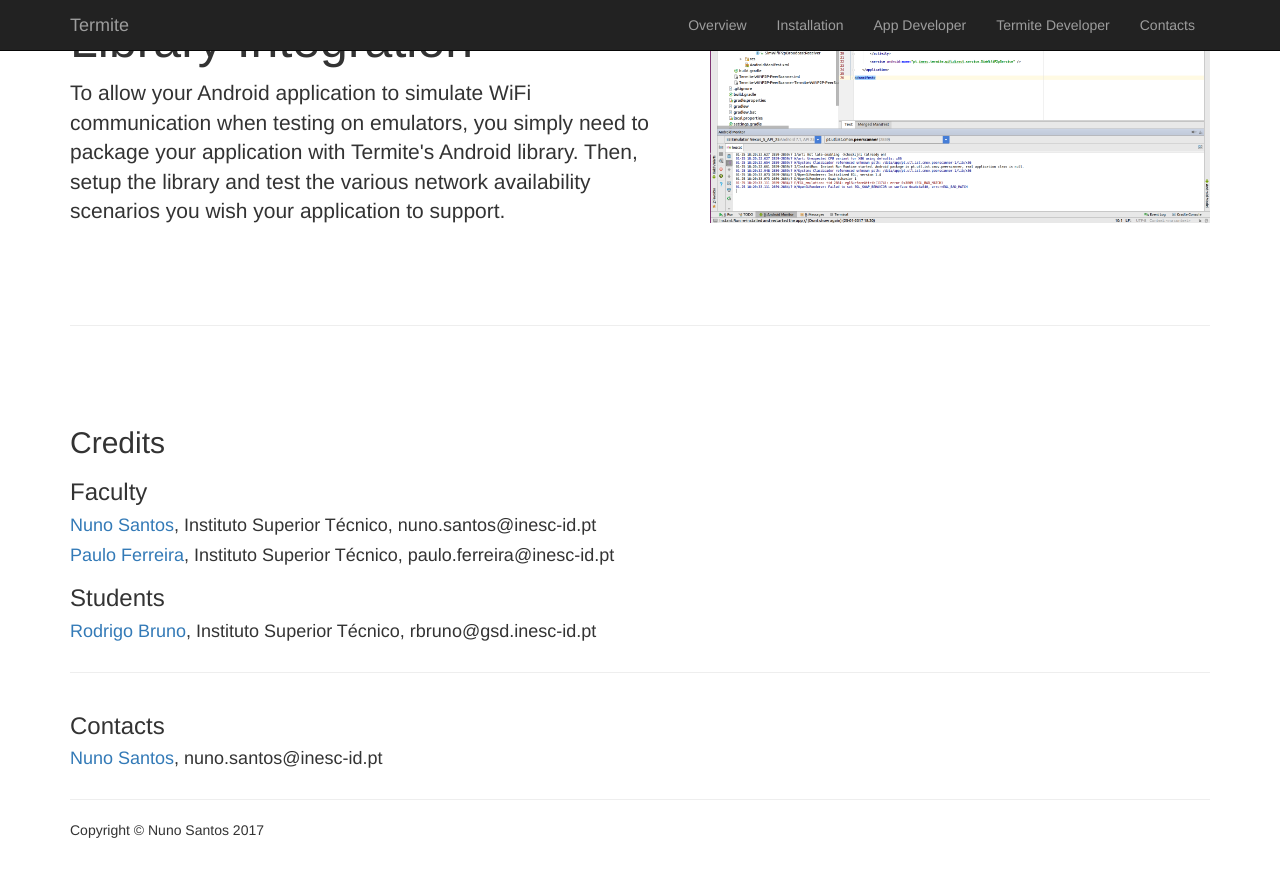
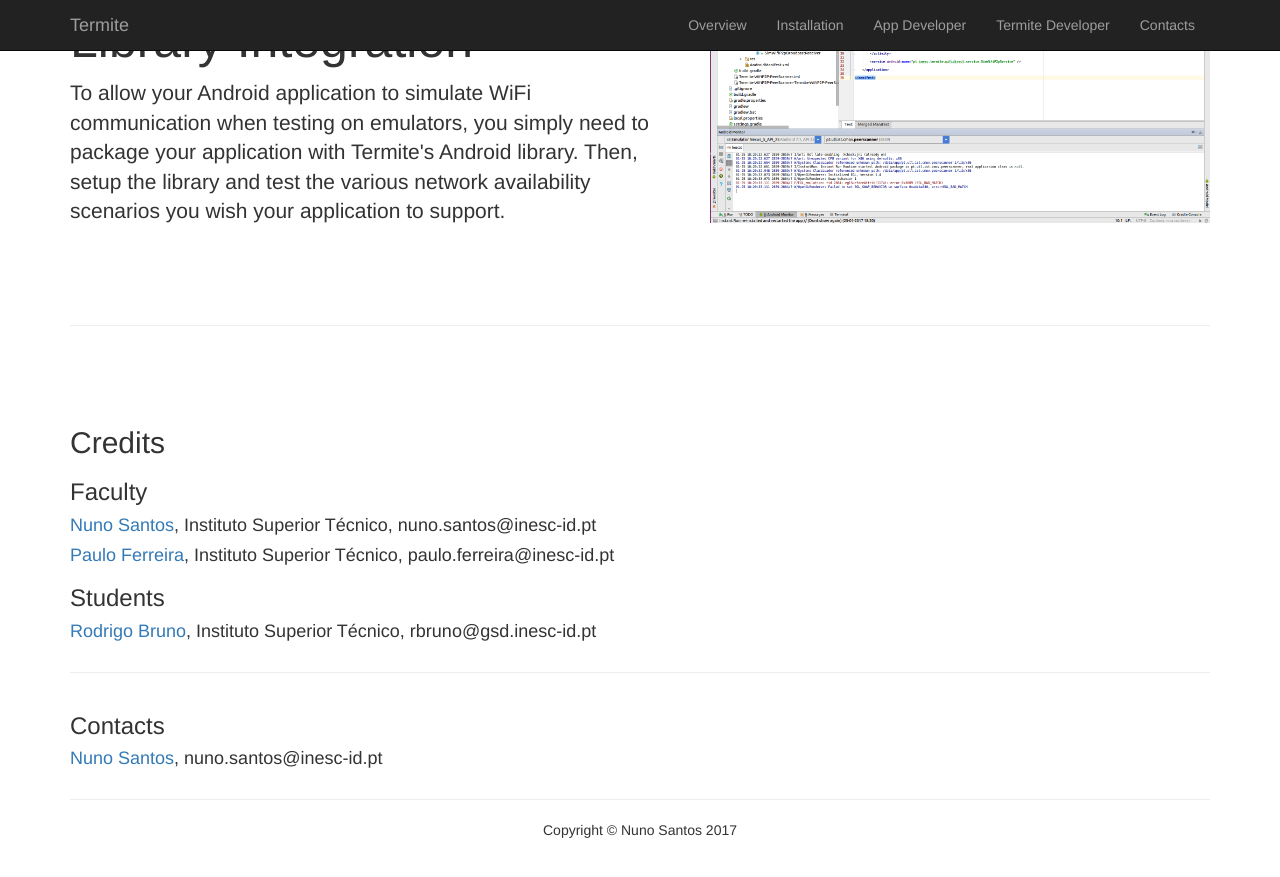
Before and after one commit to etraudonun/termite, a Jekyll site: the page index.html, which Jekyll copies as it is, in a window 1280 px wide and 900 px high, scrolled down 2761 px. Shown: the top 877 px of the window. Built offline with Jekyll 4.4.1, drawn with Linux system fonts in a browser that asks for light colours.

Commit message:
Update index.html

```diff
--- a/index.html
+++ b/index.html
@@ -331,7 +331,7 @@
 
             <div class="row">
                 <div class="col-lg-12">
-                    <p>Copyright &copy; Nuno Santos 2017</p>
+                    <p style="text-align:center">Copyright &copy; Nuno Santos 2017</p>
                 </div>
             </div>
         </footer>
```
